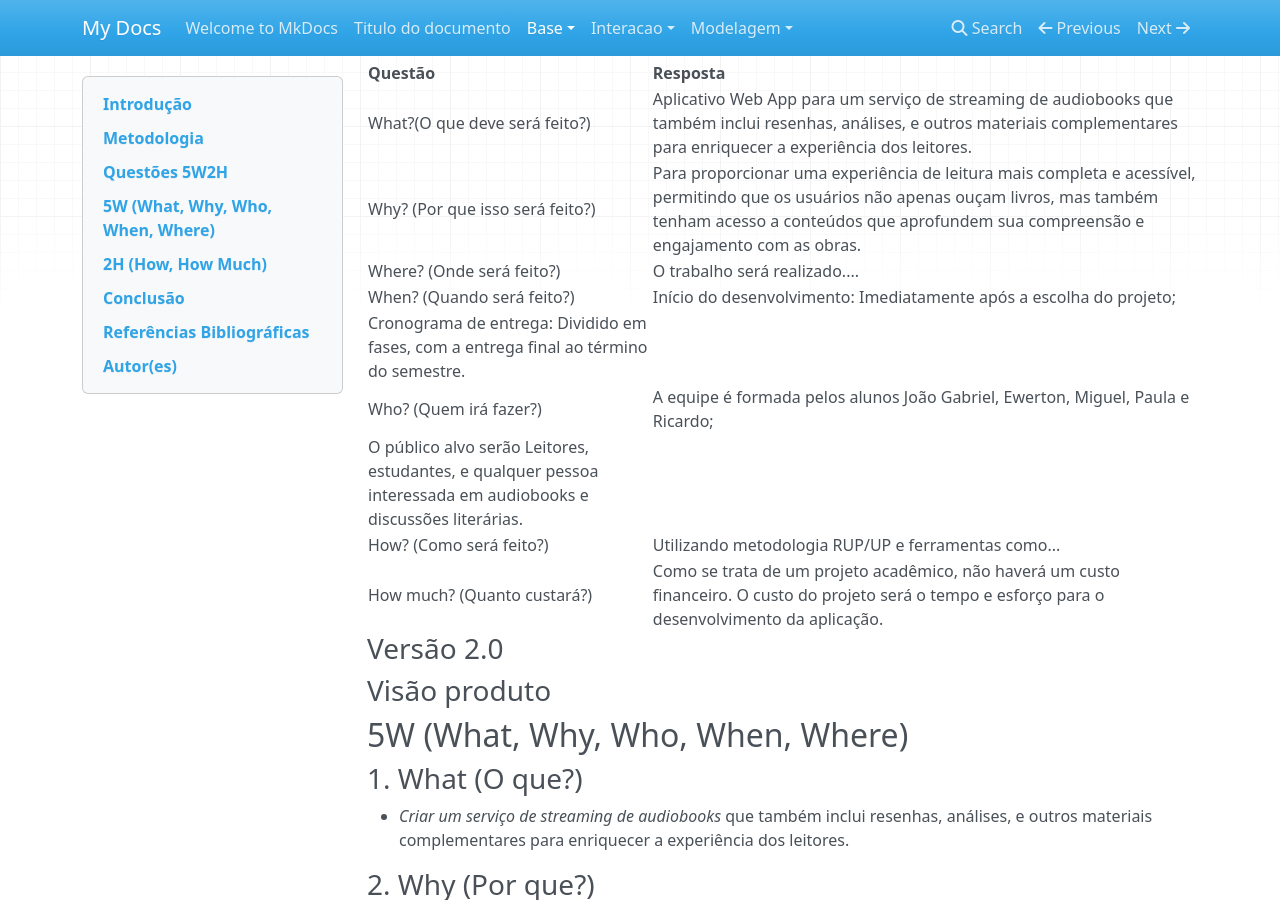
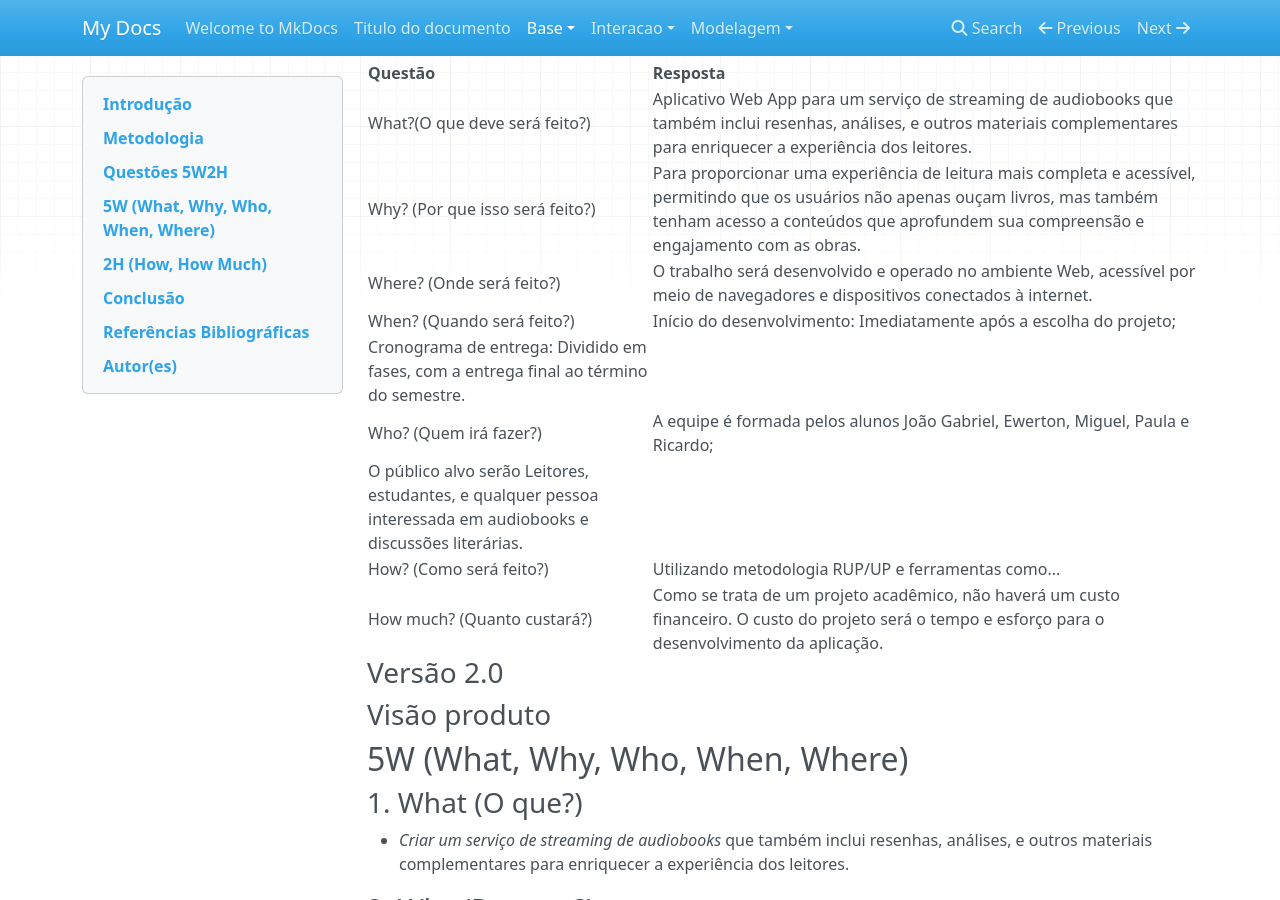
Before and after one commit to Projetos-de-Extensao/PBE_24.2_8001_III_EVE-Plus, an MkDocs documentation site: the page built from docs/base/5w2h.md, in a window 1280 px wide and 900 px high, scrolled down 438 px. Built offline with MkDocs 1.6.1, drawn with Linux system fonts in a browser that asks for light colours; nearby versions of some CDN libraries.

Commit message:
Update 5w2h.md

```diff
--- a/docs/base/5w2h.md
+++ b/docs/base/5w2h.md
@@ -26,7 +26,7 @@ title: 5W2H
 |-------|--------|
 |What?(O que deve será feito?)|Aplicativo Web App para um serviço de streaming de audiobooks que também inclui resenhas, análises, e outros materiais complementares para enriquecer a experiência dos leitores.|
 |Why? (Por que isso será feito?)|Para proporcionar uma experiência de leitura mais completa e acessível, permitindo que os usuários não apenas ouçam livros, mas também tenham acesso a conteúdos que aprofundem sua compreensão e engajamento com as obras.|
-|Where? (Onde será feito?)|O trabalho será realizado....|
+|Where? (Onde será feito?)|O trabalho será desenvolvido e operado no ambiente Web, acessível por meio de navegadores e dispositivos conectados à internet.|
 |When? (Quando será feito?)|Início do desenvolvimento: Imediatamente após a escolha do projeto;
 Cronograma de entrega: Dividido em fases, com a entrega final ao término do semestre.|
 |Who? (Quem irá fazer?)|A equipe é formada pelos alunos João Gabriel, Ewerton, Miguel, Paula e Ricardo;
```
